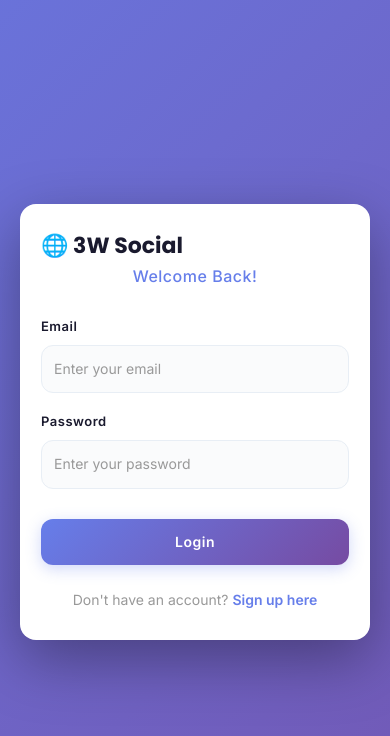
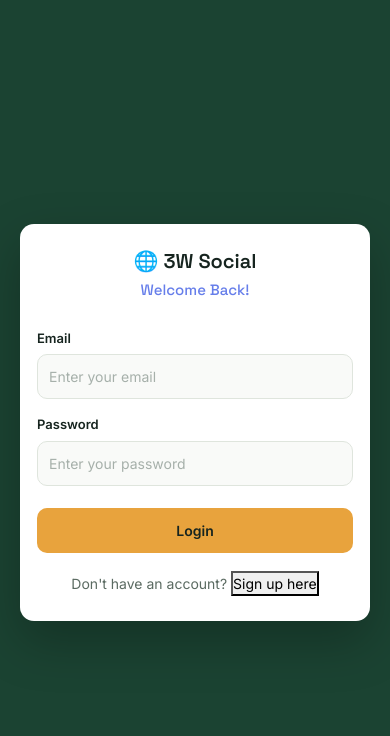
Before and after one commit to Rahulsharma230/3w-social-app-frontend, a React (Create React App) app: page / in a window 390 px wide. Shown: the top 736 px of the page. Built offline with nearby package versions, Linux system fonts and the light colour scheme.

Commit message:
improve UI styling and fix avatar bug

```diff
--- a/src/index.css
+++ b/src/index.css
@@ -1,4 +1,4 @@
-@import url('https://fonts.googleapis.com/css2?family=Inter:wght@400;500;600;700&family=Poppins:wght@600;700&display=swap');
+@import url('https://fonts.googleapis.com/css2?family=Inter:wght@400;500;600;700&family=Space+Grotesk:wght@500;600;700&display=swap');
 
 * {
     margin: 0;
@@ -6,220 +6,189 @@
     box-sizing: border-box;
 }
 
-:root {
-    --primary: #667eea;
-    --primary-dark: #764ba2;
-    --text-primary: #1a1a2e;
-    --text-secondary: #666;
-    --text-light: #999;
-    --bg-light: #f5f7fa;
-    --bg-lighter: #fafbfc;
-    --border-light: #e8eef5;
-    --shadow-sm: 0 2px 8px rgba(0, 0, 0, 0.08);
-    --shadow-md: 0 4px 16px rgba(0, 0, 0, 0.12);
-    --shadow-lg: 0 12px 32px rgba(0, 0, 0, 0.15);
+html,
+body {
+    font-family: 'Inter', -apple-system, BlinkMacSystemFont, 'Segoe UI', sans-serif;
+    -webkit-font-smoothing: antialiased;
+    -moz-osx-font-smoothing: grayscale;
+    background-color: #F3F5F1;
+    color: #16241F;
 }
 
-html,
-body,
-#root {
-    height: 100%;
+h1,
+h2,
+h3,
+h4,
+h5,
+h6 {
+    font-family: 'Space Grotesk', sans-serif;
 }
 
-body {
-    font-family: 'Inter', -apple-system, BlinkMacSystemFont, 'Segoe UI', sans-serif;
-    background: linear-gradient(135deg, #f5f7fa 0%, #fafbfc 100%);
-    color: var(--text-primary);
-    -webkit-font-smoothing: antialiased;
-    -moz-osx-font-smoothing: grayscale;
-    line-height: 1.6;
+@media (prefers-reduced-motion: reduce) {
+    * {
+        transition: none !important;
+        animation: none !important;
+    }
 }
 
-/* ============ NAVBAR ============ */
+/* ========== NAVBAR ========== */
 .navbar-custom {
-    background: linear-gradient(135deg, var(--primary) 0%, var(--primary-dark) 100%);
-    box-shadow: var(--shadow-md);
-    border-bottom: 1px solid rgba(255, 255, 255, 0.15);
-    padding: 0.75rem 0;
-    position: sticky;
-    top: 0;
-    z-index: 1000;
+    background: #1B4332;
+    box-shadow: 0 1px 0 rgba(0, 0, 0, 0.06);
+    border-bottom: none;
 }
 
 .navbar-custom .navbar-brand {
-    font-family: 'Poppins', sans-serif;
-    font-size: 24px;
-    font-weight: 700;
-    color: white;
-    letter-spacing: -0.5px;
+    font-family: 'Space Grotesk', sans-serif;
+    font-size: 22px !important;
+    font-weight: 600 !important;
+    color: #ffffff !important;
+    letter-spacing: -0.01em;
 }
 
 .navbar-custom .btn-light {
-    background: rgba(255, 255, 255, 0.2) !important;
+    background: rgba(255, 255, 255, 0.12) !important;
     color: white !important;
-    border: 1.5px solid rgba(255, 255, 255, 0.3) !important;
+    border: 1px solid rgba(255, 255, 255, 0.25) !important;
     font-weight: 500;
-    font-size: 13px;
-    padding: 8px 20px !important;
     border-radius: 8px;
-    transition: all 0.3s cubic-bezier(0.4, 0, 0.2, 1);
+    transition: background 0.2s ease;
 }
 
 .navbar-custom .btn-light:hover {
-    background: rgba(255, 255, 255, 0.25) !important;
-    transform: translateY(-2px);
-    box-shadow: 0 6px 20px rgba(0, 0, 0, 0.2);
+    background: rgba(255, 255, 255, 0.22) !important;
+    transform: none;
 }
 
-/* ============ MAIN CONTAINER ============ */
+/* ========== MAIN CONTAINER ========== */
 .container-main {
-    max-width: 700px;
+    max-width: 640px;
     margin: 24px auto;
-    padding: 0 16px;
-    animation: fadeIn 0.4s ease-out;
+    padding: 20px;
 }
 
-@keyframes fadeIn {
-    from {
-        opacity: 0;
-        transform: translateY(10px);
-    }
-
-    to {
-        opacity: 1;
-        transform: translateY(0);
+@media (max-width: 768px) {
+    .container-main {
+        padding: 12px;
+        margin: 12px auto;
     }
 }
 
-/* ============ CREATE POST ============ */
+/* ========== CREATE POST CARD ========== */
 .create-post-card {
-    background: white;
+    background: #ffffff;
     border-radius: 16px;
     padding: 20px;
-    margin-bottom: 24px;
-    box-shadow: var(--shadow-sm);
-    border: 1px solid var(--border-light);
-    transition: all 0.3s ease;
+    margin-bottom: 20px;
+    border: 1px solid #DFE5DD;
+    border-top: 3px solid #E8A33D;
+    transition: box-shadow 0.2s ease;
 }
 
 .create-post-card:hover {
-    box-shadow: var(--shadow-md);
-    border-color: rgba(102, 126, 234, 0.2);
+    box-shadow: 0 4px 16px rgba(22, 36, 31, 0.06);
 }
 
 .create-post-card>div:first-child {
     display: flex;
-    gap: 12px;
+    gap: 14px;
     align-items: flex-start;
     margin-bottom: 16px;
 }
 
-.user-avatar {
-    width: 48px;
-    height: 48px;
-    border-radius: 50%;
-    background: linear-gradient(135deg, var(--primary) 0%, var(--primary-dark) 100%);
-    display: flex;
-    align-items: center;
-    justify-content: center;
-    color: white;
-    font-weight: 600;
-    font-size: 18px;
-    flex-shrink: 0;
-    box-shadow: 0 2px 8px rgba(102, 126, 234, 0.2);
-}
-
 .create-post-card h6 {
+    font-family: 'Space Grotesk', sans-serif;
     font-size: 15px;
     font-weight: 600;
-    color: var(--text-primary);
+    color: #16241F;
     margin: 0;
-    font-family: 'Poppins', sans-serif;
 }
 
 .create-post-card p {
-    font-size: 12px;
-    color: var(--text-light);
+    font-size: 13px;
+    color: #5B6B62;
     margin: 4px 0 0 0;
 }
 
 .create-post-input {
     width: 100%;
-    padding: 14px 16px;
-    border: 1.5px solid var(--border-light);
-    border-radius: 12px;
-    font-family: 'Inter', sans-serif;
+    padding: 12px 14px;
+    border: 1px solid #DFE5DD;
+    border-radius: 10px;
+    font-family: inherit;
     font-size: 14px;
-    color: var(--text-primary);
+    color: #16241F;
     resize: none;
-    transition: all 0.3s ease;
-    background: var(--bg-lighter);
+    transition: border-color 0.2s ease, box-shadow 0.2s ease;
+    background-color: #F9FAF8;
 }
 
 .create-post-input:focus {
     outline: none;
-    border-color: var(--primary);
-    background: white;
-    box-shadow: 0 0 0 4px rgba(102, 126, 234, 0.1);
+    border-color: #1B4332;
+    background-color: white;
+    box-shadow: 0 0 0 3px rgba(27, 67, 50, 0.1);
 }
 
 .create-post-input::placeholder {
-    color: var(--text-light);
+    color: #A6B0AA;
 }
 
 .create-post-actions {
     display: flex;
     gap: 12px;
-    margin-top: 16px;
+    margin-top: 14px;
     flex-wrap: wrap;
     align-items: center;
-    padding-top: 12px;
-    border-top: 1px solid var(--border-light);
 }
 
 .create-post-actions button[type="button"] {
     background: none;
     border: none;
     cursor: pointer;
-    font-size: 20px;
-    opacity: 0.6;
-    transition: all 0.2s ease;
-    padding: 4px 8px;
+    font-size: 18px;
+    opacity: 0.75;
+    transition: opacity 0.2s ease, transform 0.15s ease;
 }
 
 .create-post-actions button[type="button"]:hover {
     opacity: 1;
-    transform: scale(1.2) rotate(5deg);
+    transform: scale(1.08);
 }
 
-/* ============ POST CARD ============ */
+.create-post-actions button[type="submit"],
+.create-post-actions>button:last-child {
+    margin-left: auto;
+    padding: 8px 20px;
+    background: #E8A33D;
+    color: #16241F;
+    border: none;
+    border-radius: 8px;
+    cursor: pointer;
+    font-weight: 600;
+    font-size: 13px;
+    opacity: 1;
+    transition: background 0.2s ease;
+}
+
+.create-post-actions button[type="submit"]:hover {
+    background: #C97F1E;
+    transform: none;
+}
+
+/* ========== POST CARD ========== */
 .post-card {
     background: white;
     border-radius: 16px;
-    margin-bottom: 20px;
-    box-shadow: var(--shadow-sm);
-    border: 1px solid var(--border-light);
+    margin-bottom: 18px;
+    border: 1px solid #DFE5DD;
     overflow: hidden;
-    transition: all 0.3s cubic-bezier(0.4, 0, 0.2, 1);
-    animation: slideUp 0.4s ease-out;
-}
-
-@keyframes slideUp {
-    from {
-        opacity: 0;
-        transform: translateY(20px);
-    }
-
-    to {
-        opacity: 1;
-        transform: translateY(0);
-    }
+    transition: box-shadow 0.2s ease;
 }
 
 .post-card:hover {
-    box-shadow: var(--shadow-lg);
-    transform: translateY(-4px);
-    border-color: rgba(102, 126, 234, 0.15);
+    box-shadow: 0 4px 16px rgba(22, 36, 31, 0.06);
+    transform: none;
 }
 
 .post-header {
@@ -227,29 +196,34 @@ body {
     display: flex;
     align-items: center;
     gap: 12px;
-    border-bottom: 1px solid var(--border-light);
+    border-bottom: 1px solid #F0F2EF;
 }
 
-.post-header .user-avatar {
+.post-header>div:last-child {
+    flex: 1;
+    min-width: 0;
+}
+
+.post-header img {
     width: 44px;
     height: 44px;
-    font-size: 16px;
-}
-
-.post-header>div {
-    flex: 1;
+    border-radius: 50%;
+    object-fit: cover;
+    border: 2px solid #F0F2EF;
+    flex-shrink: 0;
 }
 
 .post-header h6 {
+    font-family: 'Space Grotesk', sans-serif;
     font-size: 15px;
     font-weight: 600;
-    color: var(--text-primary);
+    color: #16241F;
     margin: 0;
 }
 
 .post-header p {
     font-size: 12px;
-    color: var(--text-light);
+    color: #5B6B62;
     margin: 4px 0 0 0;
 }
 
@@ -260,47 +234,44 @@ body {
 .post-content p {
     font-size: 15px;
     line-height: 1.6;
-    color: var(--text-primary);
+    color: #16241F;
     margin: 0 0 12px 0;
     word-break: break-word;
 }
 
 .post-image {
     width: 100%;
-    max-height: 420px;
+    max-height: 400px;
     object-fit: cover;
     border-radius: 12px;
     margin-bottom: 12px;
-    transition: transform 0.3s ease;
+    border: 1px solid #F0F2EF;
 }
 
-.post-card:hover .post-image {
-    transform: scale(1.02);
-}
-
+/* ========== POST STATS ========== */
 .post-stats {
-    padding: 12px 20px;
-    border-top: 1px solid var(--border-light);
-    border-bottom: 1px solid var(--border-light);
+    padding: 10px 20px;
+    border-top: 1px solid #F0F2EF;
+    border-bottom: 1px solid #F0F2EF;
     display: flex;
-    justify-content: space-around;
+    justify-content: space-between;
     font-size: 13px;
-    color: var(--text-secondary);
-    background: var(--bg-lighter);
+    color: #5B6B62;
+    background: #FAFBF9;
 }
 
 .post-stats span {
     display: flex;
     align-items: center;
     gap: 6px;
-    padding: 4px 0;
 }
 
+/* ========== POST ACTIONS ========== */
 .post-actions {
-    padding: 12px 8px;
+    padding: 10px 20px;
     display: flex;
-    gap: 8px;
-    justify-content: space-around;
+    gap: 12px;
+    justify-content: space-between;
 }
 
 .action-button {
@@ -309,87 +280,114 @@ body {
     cursor: pointer;
     display: flex;
     align-items: center;
-    justify-content: center;
     gap: 6px;
-    color: var(--text-secondary);
+    color: #5B6B62;
     font-size: 14px;
     font-weight: 500;
-    transition: all 0.2s ease;
-    padding: 8px 16px;
+    transition: background 0.2s ease, color 0.2s ease, transform 0.15s cubic-bezier(.34, 1.56, .64, 1);
+    padding: 8px 12px;
     border-radius: 8px;
     flex: 1;
+    justify-content: center;
 }
 
 .action-button:hover {
-    background: rgba(102, 126, 234, 0.08);
-    color: var(--primary);
+    background: #F0F2EF;
+    color: #1B4332;
 }
 
 .action-button.liked {
-    color: #ff3333;
-    background: rgba(255, 51, 51, 0.08);
+    color: #C97F1E;
 }
 
-/* ============ COMMENTS ============ */
+.action-button.liked {
+    animation: like-pop 320ms cubic-bezier(.34, 1.56, .64, 1);
+}
+
+@keyframes like-pop {
+    0% {
+        transform: scale(1);
+    }
+
+    40% {
+        transform: scale(1.25);
+    }
+
+    100% {
+        transform: scale(1);
+    }
+}
+
+/* ========== COMMENTS SECTION ========== */
 .comments-section {
-    padding: 16px 20px;
-    background: var(--bg-lighter);
-    border-top: 1px solid var(--border-light);
+    padding: 14px 20px;
+    background: #FAFBF9;
+    border-top: 1px solid #F0F2EF;
+    animation: expand-down 200ms ease;
+}
+
+@keyframes expand-down {
+    from {
+        opacity: 0;
+        transform: translateY(-6px);
+    }
+
+    to {
+        opacity: 1;
+        transform: translateY(0);
+    }
 }
 
 .comments-section>div:first-child {
     display: flex;
     gap: 8px;
-    margin-bottom: 16px;
+    margin-bottom: 14px;
 }
 
 .comments-section input {
     flex: 1;
-    padding: 10px 14px;
-    border: 1.5px solid var(--border-light);
+    padding: 9px 14px;
+    border: 1px solid #DFE5DD;
     border-radius: 10px;
     font-size: 13px;
-    font-family: 'Inter', sans-serif;
-    background: white;
-    transition: all 0.2s ease;
+    font-family: inherit;
+    transition: border-color 0.2s ease, box-shadow 0.2s ease;
 }
 
 .comments-section input:focus {
     outline: none;
-    border-color: var(--primary);
-    box-shadow: 0 0 0 3px rgba(102, 126, 234, 0.1);
+    border-color: #1B4332;
+    box-shadow: 0 0 0 3px rgba(27, 67, 50, 0.1);
 }
 
 .comments-section button[type="submit"] {
-    padding: 10px 20px;
-    background: linear-gradient(135deg, var(--primary) 0%, var(--primary-dark) 100%);
+    padding: 9px 18px;
+    background: #1B4332;
     color: white;
     border: none;
     border-radius: 10px;
     cursor: pointer;
     font-weight: 600;
     font-size: 13px;
-    transition: all 0.2s ease;
-    box-shadow: 0 2px 8px rgba(102, 126, 234, 0.2);
+    transition: background 0.2s ease;
 }
 
 .comments-section button[type="submit"]:hover {
-    transform: translateY(-2px);
-    box-shadow: 0 4px 16px rgba(102, 126, 234, 0.3);
+    background: #122A20;
+    transform: none;
+    box-shadow: none;
 }
 
 .comment-item {
-    margin-bottom: 12px;
+    margin-bottom: 10px;
     padding: 12px;
     background: white;
     border-radius: 10px;
     font-size: 13px;
-    border: 1px solid var(--border-light);
+    border: 1px solid #F0F2EF;
     display: flex;
     justify-content: space-between;
     align-items: flex-start;
-    gap: 8px;
-    animation: fadeIn 0.3s ease-out;
 }
 
 .comment-item>div:first-child {
@@ -398,95 +396,72 @@ body {
 
 .comment-author {
     font-weight: 600;
-    color: var(--primary);
+    color: #1B4332;
     display: block;
     margin-bottom: 4px;
-    font-family: 'Poppins', sans-serif;
 }
 
 .comment-item p {
     margin: 0;
-    color: var(--text-secondary);
+    color: #5B6B62;
     line-height: 1.4;
 }
 
 .comment-item button {
     background: none;
     border: none;
-    color: var(--text-light);
+    color: #B9C2BC;
     cursor: pointer;
     font-size: 14px;
     transition: color 0.2s;
     padding: 4px 8px;
-    opacity: 0;
-    transition: opacity 0.2s;
-}
-
-.comment-item:hover button {
-    opacity: 1;
 }
 
 .comment-item button:hover {
-    color: #ff3333;
+    color: #C4483A;
 }
 
-/* ============ AUTH ============ */
+/* ========== AUTHENTICATION ========== */
 .auth-container {
     display: flex;
     justify-content: center;
     align-items: center;
     min-height: 100vh;
-    background: linear-gradient(135deg, var(--primary) 0%, var(--primary-dark) 100%);
+    background: #1B4332;
     padding: 20px;
-    animation: gradientShift 8s ease infinite;
-    background-size: 200% 200%;
-}
-
-@keyframes gradientShift {
-
-    0%,
-    100% {
-        background-position: 0% 50%;
-    }
-
-    50% {
-        background-position: 100% 50%;
-    }
 }
 
 .auth-card {
     background: white;
-    border-radius: 20px;
-    padding: 48px;
+    border-radius: 18px;
+    padding: 44px;
     width: 100%;
-    max-width: 440px;
-    box-shadow: 0 20px 60px rgba(0, 0, 0, 0.35);
-    border: 1px solid rgba(255, 255, 255, 0.15);
-    backdrop-filter: blur(10px);
-    animation: slideUp 0.5s ease-out;
+    max-width: 400px;
+    box-shadow: 0 20px 50px rgba(0, 0, 0, 0.25);
+    border: 1px solid rgba(255, 255, 255, 0.1);
 }
 
 .auth-card h2 {
-    font-size: 32px;
-    font-weight: 700;
-    color: var(--text-primary);
-    margin: 0 0 8px 0;
-    font-family: 'Poppins', sans-serif;
+    font-family: 'Space Grotesk', sans-serif;
+    font-size: 26px;
+    font-weight: 600;
+    color: #16241F;
+    margin: 0 0 10px 0;
+    text-align: center;
 }
 
 .auth-card h4 {
-    font-size: 16px !important;
+    font-size: 15px !important;
     font-weight: 500 !important;
-    color: var(--text-light);
-    margin: 0 0 32px 0;
+    color: #5B6B62;
+    margin: 0 0 28px 0;
     text-align: center;
-    letter-spacing: 0.5px;
 }
 
 .auth-form {
     display: flex;
     flex-direction: column;
-    gap: 18px;
+    gap: 16px;
 }
 
 .form-group {
@@ -495,54 +470,51 @@ body {
 }
 
 .form-group label {
-    margin-bottom: 8px;
+    margin-bottom: 6px;
     font-weight: 600;
-    color: var(--text-primary);
+    color: #16241F;
     font-size: 13px;
-    letter-spacing: 0.5px;
 }
 
 .form-group input {
-    padding: 14px 16px;
-    border: 1.5px solid var(--border-light);
-    border-radius: 12px;
+    padding: 12px 14px;
+    border: 1px solid #DFE5DD;
+    border-radius: 10px;
     font-size: 14px;
-    font-family: 'Inter', sans-serif;
-    background: var(--bg-lighter);
-    color: var(--text-primary);
-    transition: all 0.3s ease;
+    font-family: inherit;
+    background-color: #F9FAF8;
+    color: #16241F;
+    transition: border-color 0.2s ease, box-shadow 0.2s ease;
 }
 
 .form-group input::placeholder {
-    color: var(--text-light);
+    color: #A6B0AA;
 }
 
 .form-group input:focus {
     outline: none;
-    border-color: var(--primary);
-    background: white;
-    box-shadow: 0 0 0 4px rgba(102, 126, 234, 0.1);
-    transform: translateY(-2px);
+    border-color: #1B4332;
+    background-color: white;
+    box-shadow: 0 0 0 3px rgba(27, 67, 50, 0.1);
 }
 
 .auth-button {
-    padding: 14px;
-    background: linear-gradient(135deg, var(--primary) 0%, var(--primary-dark) 100%);
-    color: white;
+    padding: 13px;
+    background: #E8A33D;
+    color: #16241F;
     border: none;
-    border-radius: 12px;
+    border-radius: 10px;
     font-weight: 600;
     cursor: pointer;
     font-size: 15px;
-    margin-top: 12px;
-    transition: all 0.3s ease;
-    box-shadow: 0 4px 15px rgba(102, 126, 234, 0.3);
-    letter-spacing: 0.5px;
+    margin-top: 6px;
+    transition: background 0.2s ease;
 }
 
 .auth-button:hover:not(:disabled) {
-    transform: translateY(-2px);
-    box-shadow: 0 8px 25px rgba(102, 126, 234, 0.4);
+    background: #C97F1E;
+    transform: none;
+    box-shadow: none;
 }
 
 .auth-button:disabled {
@@ -552,105 +524,69 @@ body {
 
 .auth-link {
     text-align: center;
-    margin-top: 24px;
+    margin-top: 18px;
     font-size: 14px;
-    color: var(--text-light);
+    color: #5B6B62;
 }
 
 .auth-link a {
-    color: var(--primary);
+    color: #1B4332;
     text-decoration: none;
     font-weight: 600;
     cursor: pointer;
-    transition: all 0.2s;
+    transition: color 0.2s;
 }
 
 .auth-link a:hover {
     text-decoration: underline;
-    color: var(--primary-dark);
 }
 
-
-.link-button {
-    background: none;
-    border: none;
-    padding: 0;
-    color: var(--primary);
-    text-decoration: none;
-    font-weight: 600;
-    cursor: pointer;
-    font-size: inherit;
-    font-family: inherit;
-    transition: all 0.2s;
-}
-
-.link-button:hover {
-    text-decoration: underline;
-    color: var(--primary-dark);
-}
-
-/* ============ MESSAGES ============ */
+/* ========== MESSAGES ========== */
 .error-message {
-    color: #d32f2f;
+    color: #B3261E;
     font-size: 14px;
-    padding: 14px 16px;
-    background: rgba(255, 51, 51, 0.08);
-    border: 1.5px solid rgba(255, 51, 51, 0.2);
+    padding: 12px 16px;
+    background: #FBEAE8;
+    border: 1px solid #E9A69E;
     border-radius: 10px;
     margin-bottom: 16px;
     display: flex;
     align-items: center;
-    gap: 10px;
-    animation: slideDown 0.3s ease-out;
+    gap: 8px;
 }
 
 .success-message {
-    color: #00c853;
+    color: #1B4332;
     font-size: 14px;
-    padding: 14px 16px;
-    background: rgba(0, 200, 83, 0.08);
-    border: 1.5px solid rgba(0, 200, 83, 0.2);
+    padding: 12px 16px;
+    background: #E8F2EC;
+    border: 1px solid #9FCBB2;
     border-radius: 10px;
     margin-bottom: 16px;
     display: flex;
     align-items: center;
-    gap: 10px;
-    animation: slideDown 0.3s ease-out;
+    gap: 8px;
 }
 
-@keyframes slideDown {
-    from {
-        opacity: 0;
-        transform: translateY(-10px);
-    }
-
-    to {
-        opacity: 1;
-        transform: translateY(0);
-    }
-}
-
-/* ============ LOADING ============ */
+/* ========== LOADING ========== */
 .loading {
     display: flex;
     justify-content: center;
     align-items: center;
     padding: 60px 20px;
-    font-size: 16px;
-    color: var(--text-light);
-    animation: fadeIn 0.3s ease-out;
+    font-size: 15px;
+    color: #5B6B62;
 }
 
 .loading::after {
     content: '';
     display: inline-block;
-    width: 10px;
-    height: 10px;
-    margin-left: 12px;
+    width: 8px;
+    height: 8px;
+    margin-left: 8px;
     border-radius: 50%;
-    background: linear-gradient(135deg, var(--primary), var(--primary-dark));
-    animation: pulse 1.5s infinite;
-    box-shadow: 0 0 10px rgba(102, 126, 234, 0.5);
+    background: #E8A33D;
+    animation: pulse 1.4s infinite;
 }
 
 @keyframes pulse {
@@ -658,69 +594,61 @@ body {
     0%,
     100% {
         opacity: 1;
-        transform: scale(1);
     }
 
     50% {
-        opacity: 0.5;
-        transform: scale(1.2);
+        opacity: 0.4;
     }
 }
 
-/* ============ PAGINATION ============ */
+/* ========== PAGINATION ========== */
 .pagination-container {
     display: flex;
     justify-content: center;
-    align-items: center;
     gap: 8px;
-    margin-top: 40px;
-    margin-bottom: 40px;
+    margin-top: 28px;
+    margin-bottom: 28px;
     flex-wrap: wrap;
     padding: 0 20px;
-    animation: fadeIn 0.4s ease-out;
 }
 
 .pagination-container button {
-    padding: 10px 14px;
-    border: 1.5px solid var(--border-light);
+    padding: 9px 14px;
+    border: 1px solid #DFE5DD;
     background: white;
-    color: var(--text-secondary);
-    border-radius: 10px;
+    color: #16241F;
+    border-radius: 8px;
     cursor: pointer;
     font-weight: 500;
     font-size: 13px;
-    transition: all 0.2s ease;
-    min-width: 40px;
-    font-family: 'Inter', sans-serif;
+    transition: border-color 0.2s ease, background 0.2s ease;
+    min-width: 38px;
 }
 
 .pagination-container button:hover:not(:disabled) {
-    border-color: var(--primary);
-    color: var(--primary);
-    background: rgba(102, 126, 234, 0.08);
-    transform: translateY(-2px);
+    border-color: #1B4332;
+    background: #F0F2EF;
 }
 
 .pagination-container button.active {
-    background: linear-gradient(135deg, var(--primary) 0%, var(--primary-dark) 100%);
+    background: #1B4332;
     color: white;
     border-color: transparent;
-    box-shadow: 0 4px 15px rgba(102, 126, 234, 0.3);
 }
 
 .pagination-container button:disabled {
-    opacity: 0.4;
+    opacity: 0.5;
     cursor: not-allowed;
 }
 
-/* ============ RESPONSIVE ============ */
+/* ========== RESPONSIVE DESIGN ========== */
 @media (max-width: 768px) {
     .auth-card {
-        padding: 36px 28px;
+        padding: 32px 22px;
     }
 
     .auth-card h2 {
-        font-size: 26px;
+        font-size: 22px;
     }
 
     .create-post-card {
@@ -729,81 +657,89 @@ body {
 
     .post-card {
         border-radius: 12px;
-        margin-bottom: 16px;
+        margin-bottom: 14px;
     }
 
-    .post-header,
-    .post-content,
+    .post-header {
+        padding: 12px 16px;
+    }
+
+    .post-content {
+        padding: 12px 16px;
+    }
+
+    .post-actions,
     .post-stats,
-    .post-actions,
     .comments-section {
-        padding: 12px 16px;
+        padding: 10px 16px;
     }
 
     .action-button {
         font-size: 12px;
-        padding: 6px 12px;
+        padding: 6px 8px;
+    }
+
+    .pagination-container button {
+        padding: 8px 12px;
+        font-size: 12px;
+        min-width: 34px;
     }
 }
 
 @media (max-width: 480px) {
     .container-main {
         padding: 8px;
-        margin: 12px auto;
-    }
-
-    .navbar-custom .navbar-brand {
-        font-size: 20px;
+        margin: 8px auto;
     }
 
     .auth-card {
-        padding: 28px 20px;
-        border-radius: 16px;
+        padding: 24px 16px;
+        border-radius: 14px;
     }
 
     .auth-card h2 {
-        font-size: 22px;
+        font-size: 20px;
+        margin-bottom: 8px;
     }
 
     .auth-card h4 {
         font-size: 14px;
-        margin-bottom: 24px;
+        margin-bottom: 20px;
     }
 
     .create-post-card {
         padding: 12px;
+        margin-bottom: 14px;
     }
 
-    .create-post-card>div:first-child {
-        gap: 10px;
+    .post-card {
+        border-radius: 12px;
     }
 
-    .user-avatar {
-        width: 40px;
-        height: 40px;
-        font-size: 14px;
-    }
-
-    .post-header .user-avatar {
-        width: 38px;
-        height: 38px;
-    }
-
-    .post-header,
-    .post-content,
-    .comments-section {
+    .post-header {
         padding: 12px;
     }
 
-    .post-stats {
-        padding: 10px 12px;
-        font-size: 12px;
+    .post-header img {
+        width: 40px;
+        height: 40px;
+    }
+
+    .post-content {
+        padding: 12px;
+    }
+
+    .post-content p {
+        font-size: 14px;
     }
 
     .action-button {
         font-size: 11px;
         gap: 4px;
-        padding: 6px 8px;
+    }
+
+    .comments-section {
+        padding: 12px;
     }
 
     .comment-item {
@@ -812,7 +748,7 @@ body {
     }
 
     .form-group input {
-        padding: 12px;
+        padding: 11px;
         font-size: 14px;
     }
 
@@ -820,27 +756,22 @@ body {
         padding: 12px;
         font-size: 14px;
     }
-
-    .pagination-container button {
-        padding: 8px 12px;
-        font-size: 12px;
-        min-width: 36px;
-    }
 }
 
+/* ========== SCROLLBAR ========== */
 ::-webkit-scrollbar {
     width: 8px;
 }
 
 ::-webkit-scrollbar-track {
-    background: var(--bg-light);
+    background: #F0F2EF;
 }
 
 ::-webkit-scrollbar-thumb {
-    background: linear-gradient(135deg, var(--primary), var(--primary-dark));
+    background: #1B4332;
     border-radius: 4px;
 }
 
 ::-webkit-scrollbar-thumb:hover {
-    background: linear-gradient(135deg, var(--primary-dark), var(--primary));
+    background: #122A20;
 }
```
